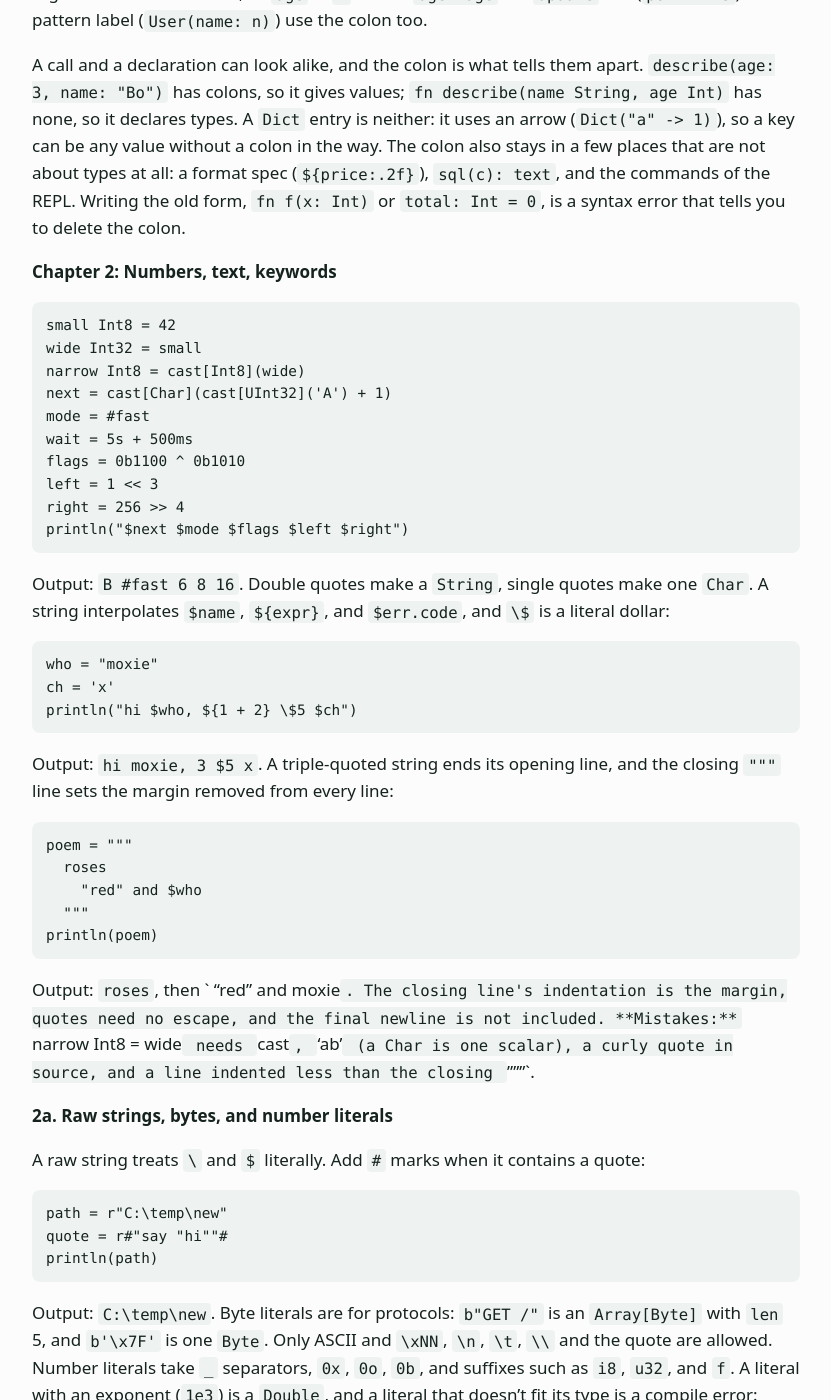
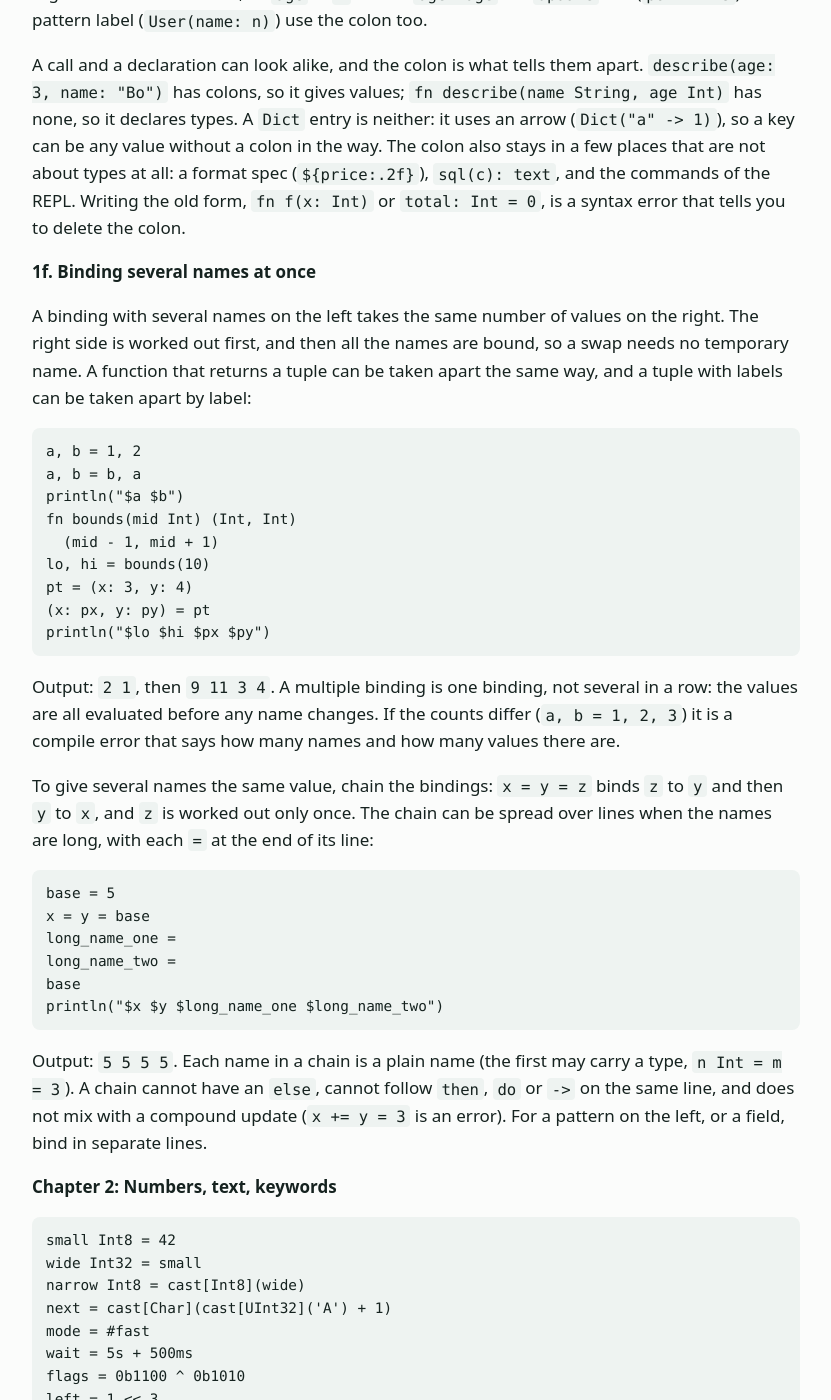
Before and after one commit to slconverse1/moxie, a Jekyll site: the page built from docs/guide.md, in a window 1280 px wide and 1400 px high, scrolled down 7754 px. Shown: the whole window, without its empty margins (224-1055 px from the left). Built offline with Jekyll 4.4.1, drawn with Linux system fonts in a browser that asks for light colours; some of the changed text lies outside the part shown.

Commit message:
Chained bindings (x = y = z), a Guide section on binding several names, and 'assign' reworded to 'binding' or 'update'
Co-Authored-By: Claude Sonnet 5.5 <noreply@anthropic.com>
Claude-Session: https://claude.ai/code/session_01XCzUchPRZuBnrDtgjNTTye

````diff
--- a/docs/guide.md
+++ b/docs/guide.md
@@ -287,6 +287,37 @@ println("${describe(age: 3, name: "Bo")} $u $v $pt $one")
 Output: `Bo is 3 User(name: "Al", age: 36) User(name: "Bo", age: 36) (x: 1, y: 2) (:40)`. A named argument is `name: value`, a tuple literal labels its fields the same way, and `(:40)` is a one-item smiley tuple, shorthand for `(0: 40)`. A bare name after a named argument stands for itself, so `age` in `v` means `age: age`. An `update` line (`port: 443`) and a pattern label (`User(name: n)`) use the colon too.
 
 A call and a declaration can look alike, and the colon is what tells them apart. `describe(age: 3, name: "Bo")` has colons, so it gives values; `fn describe(name String, age Int)` has none, so it declares types. A `Dict` entry is neither: it uses an arrow (`Dict("a" -> 1)`), so a key can be any value without a colon in the way. The colon also stays in a few places that are not about types at all: a format spec (`${price:.2f}`), `sql(c): text`, and the commands of the REPL. Writing the old form, `fn f(x: Int)` or `total: Int = 0`, is a syntax error that tells you to delete the colon.
+
+**1f. Binding several names at once**
+
+A binding with several names on the left takes the same number of values on the right. The right side is worked out first, and then all the names are bound, so a swap needs no temporary name. A function that returns a tuple can be taken apart the same way, and a tuple with labels can be taken apart by label:
+
+```
+a, b = 1, 2
+a, b = b, a
+println("$a $b")
+fn bounds(mid Int) (Int, Int)
+  (mid - 1, mid + 1)
+lo, hi = bounds(10)
+pt = (x: 3, y: 4)
+(x: px, y: py) = pt
+println("$lo $hi $px $py")
+```
+
+Output: `2 1`, then `9 11 3 4`. A multiple binding is one binding, not several in a row: the values are all evaluated before any name changes. If the counts differ (`a, b = 1, 2, 3`) it is a compile error that says how many names and how many values there are.
+
+To give several names the same value, chain the bindings: `x = y = z` binds `z` to `y` and then `y` to `x`, and `z` is worked out only once. The chain can be spread over lines when the names are long, with each `=` at the end of its line:
+
+```
+base = 5
+x = y = base
+long_name_one =
+long_name_two =
+base
+println("$x $y $long_name_one $long_name_two")
+```
+
+Output: `5 5 5 5`. Each name in a chain is a plain name (the first may carry a type, `n Int = m = 3`). A chain cannot have an `else`, cannot follow `then`, `do` or `->` on the same line, and does not mix with a compound update (`x += y = 3` is an error). For a pattern on the left, or a field, bind in separate lines.
 
 **Chapter 2: Numbers, text, keywords**
 
@@ -427,7 +458,7 @@ ages = Dict[String, Int][limit]()
 println("$limit")
 ```
 
-Output: `1024`. **Mistakes:** assigning a wider integer to a narrower type without `cast`, `b Percent = 101`, using the `d` suffix for a Double (`d` means Decimal only), and a `Decimal` product you forgot to round.
+Output: `1024`. **Mistakes:** binding a wider integer to a narrower type without `cast`, `b Percent = 101`, using the `d` suffix for a Double (`d` means Decimal only), and a `Decimal` product you forgot to round.
 
 **Chapter 3: Tuples, enums, `impl`**
 
@@ -628,7 +659,7 @@ for i in 0..len(numbers)
   println("$i: ${numbers(i)}")
 ```
 
-Compound assignment works on elements and fields: `numbers(0) += 1`, `p.score += 10`. **Mistakes:** `numbers(7)` aborts the fiber (and a constant `7` is a compile error), so use `get(numbers, 7)`.
+A compound update works on elements and fields, and rebinds the name to the changed copy: `numbers(0) += 1`, `p.score += 10`. **Mistakes:** `numbers(7)` aborts the fiber (and a constant `7` is a compile error), so use `get(numbers, 7)`.
 
 **5b. Lists**
 
@@ -1591,7 +1622,7 @@ g.level = -20
 println("${g.level}")
 ```
 
-Output: `100`, then `0`. The constructor runs `150` through the delegate, so it clamps at creation, and each write does too. A setter may also reject a value by returning a `Result`, as in `fn (ref Self) set_value(new_value Int) Result[Unit, Error]`. Then `Gauge(level: -1)` is a `Result[Gauge, Error]`, and the compiler rejects `g.level = x`, because an assignment has nowhere to put a failure. Moxie generates `g.set_level(x)` instead, which returns the changed `Gauge` or the `Err`, as for a property with a `Result` setter (Chapter 9b). **Mistakes:** a delegate on an enum payload or a local (only declared tuple fields), and a delegate field in a tuple used as a Dict key.
+Output: `100`, then `0`. The constructor runs `150` through the delegate, so it clamps at creation, and each write does too. A setter may also reject a value by returning a `Result`, as in `fn (ref Self) set_value(new_value Int) Result[Unit, Error]`. Then `Gauge(level: -1)` is a `Result[Gauge, Error]`, and the compiler rejects `g.level = x`, because a field write has nowhere to put a failure. Moxie generates `g.set_level(x)` instead, which returns the changed `Gauge` or the `Err`, as for a property with a `Result` setter (Chapter 9b). **Mistakes:** a delegate on an enum payload or a local (only declared tuple fields), and a delegate field in a tuple used as a Dict key.
 
 **Chapter 9b: Properties**
 
````
Also changed, not shown: other parts of docs/guide.md (+2 -2 lines), docs/gc/guide.md (+36 -5 lines), docs/gc/index.md (+1 -1 lines), docs/gc/spec.md (+10 -9 lines), docs/index.md (+1 -1 lines), docs/spec.md (+10 -9 lines), moxie/parser.py (+33 -1 lines), tests/run_chain.py (added, +40 -0 lines), README.md, tests/gc_guide_corpus.json, tests/guide_corpus.json.
